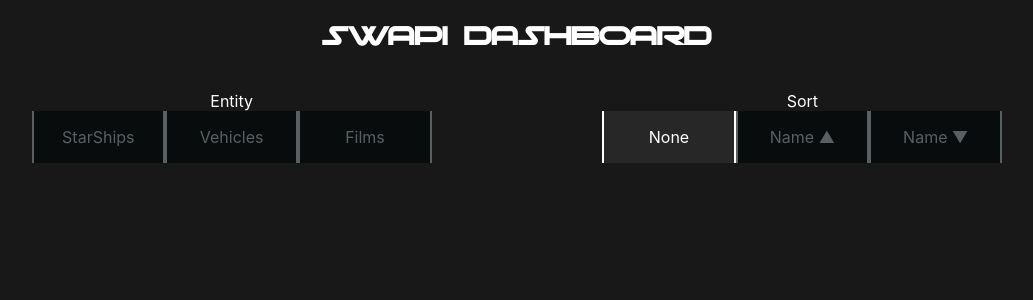
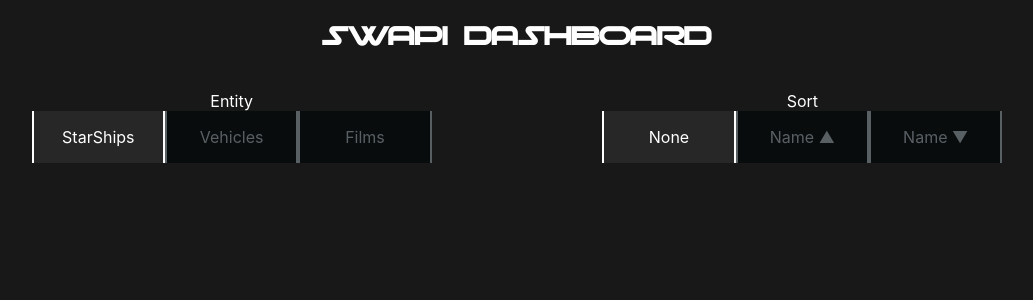
Before and after one commit to BrooklynP/SWAPI-Dashboard, a React (Create React App) app: page / in a window 1280 px wide. In both pictures the pointer is over the item "StarShips". Shown: the top 300 px of the page, without its empty margins (123-1156 px from the left). Built offline with nearby package versions, Linux system fonts and the light colour scheme.

Commit message:
hover effects

```diff
--- a/src/components/entity-selection-input.css
+++ b/src/components/entity-selection-input.css
@@ -14,7 +14,7 @@
     text-align: center;
 }
 
-.entity-selection-input li.selected{
+.entity-selection-input li.selected, .entity-selection-input li:hover{
     color: white;
     border-left: solid 2px white;
     border-right: solid 2px white;
--- a/src/components/sort-input.css
+++ b/src/components/sort-input.css
@@ -14,7 +14,7 @@
     text-align: center;
 }
 
-.sort-input li.selected{
+.sort-input li.selected, .sort-input li:hover{
     color: white;
     border-left: solid 2px white;
     border-right: solid 2px white;
```
